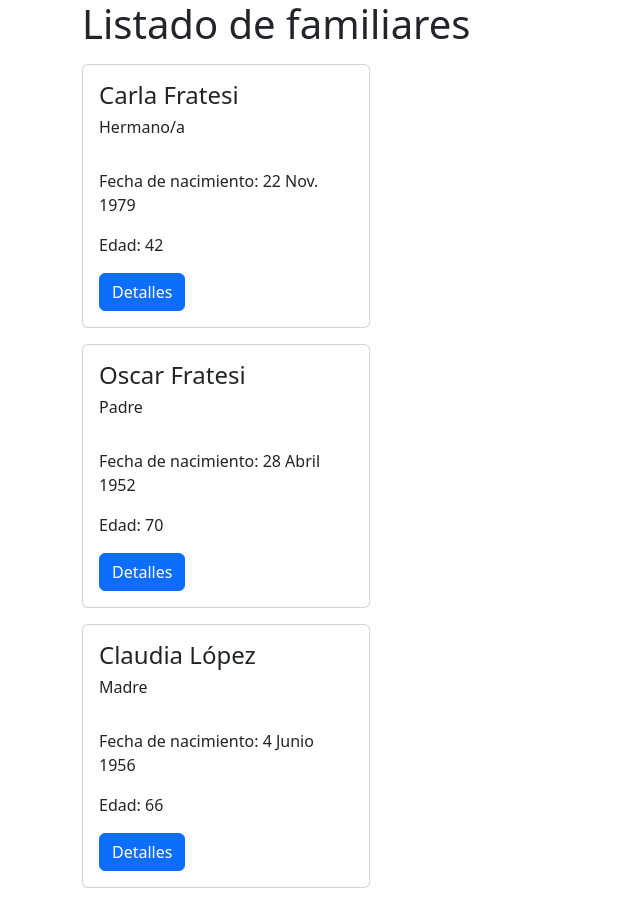
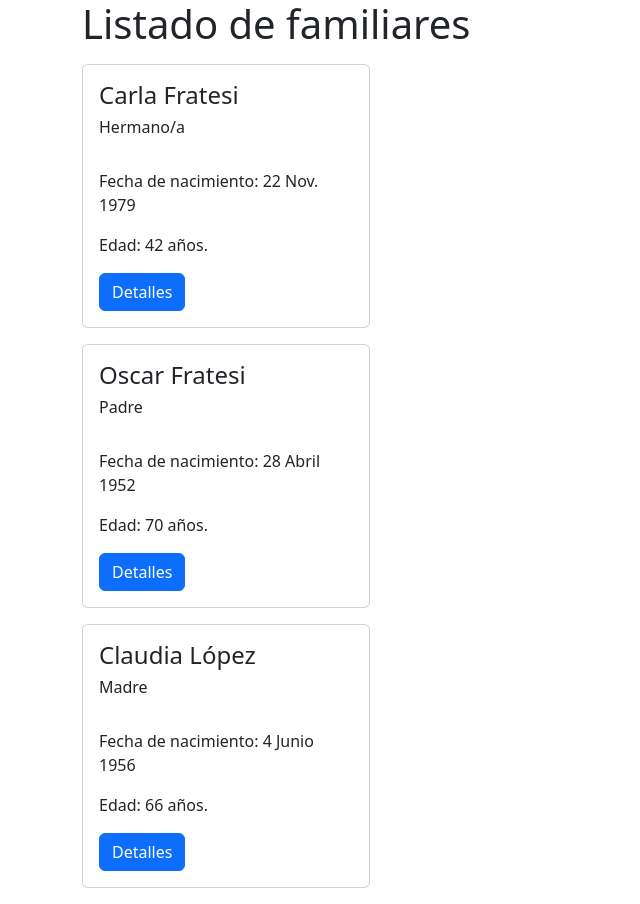
Before and after one commit to dfratesi/MVT-DamianFratesi, a Django app: page / in a window 1280 px wide. Shown: the whole page, without its empty margins (0-640 px from the left). Run offline with Django 4.2, Linux system fonts and the light colour scheme; data comes from the database, SQL or seed files in the repository.

Commit message:
modificacion template familia_list

```diff
--- a/familia/templates/familia/familia_list.html
+++ b/familia/templates/familia/familia_list.html
@@ -13,7 +13,7 @@
           <p class="card-text">
             Fecha de nacimiento: {{ familiar.fecha_nacimiento }}
           </p>
-          <p class="card-text">Edad: {{ familiar.age }}</p>
+          <p class="card-text">Edad: {{ familiar.age }} años.</p>
           <a href="#" class="btn btn-primary">Detalles</a>
         </div>
       </div>
```
